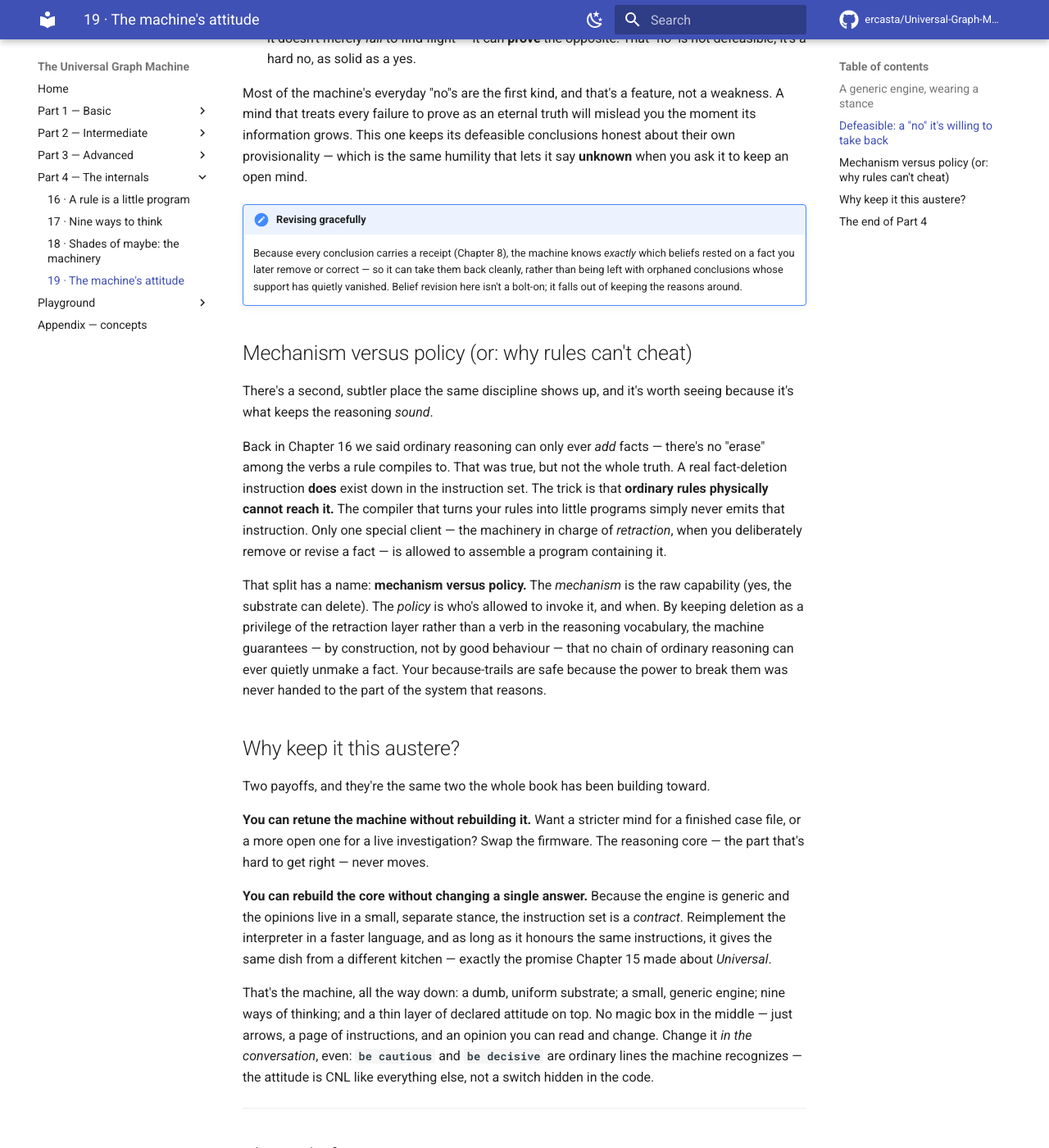
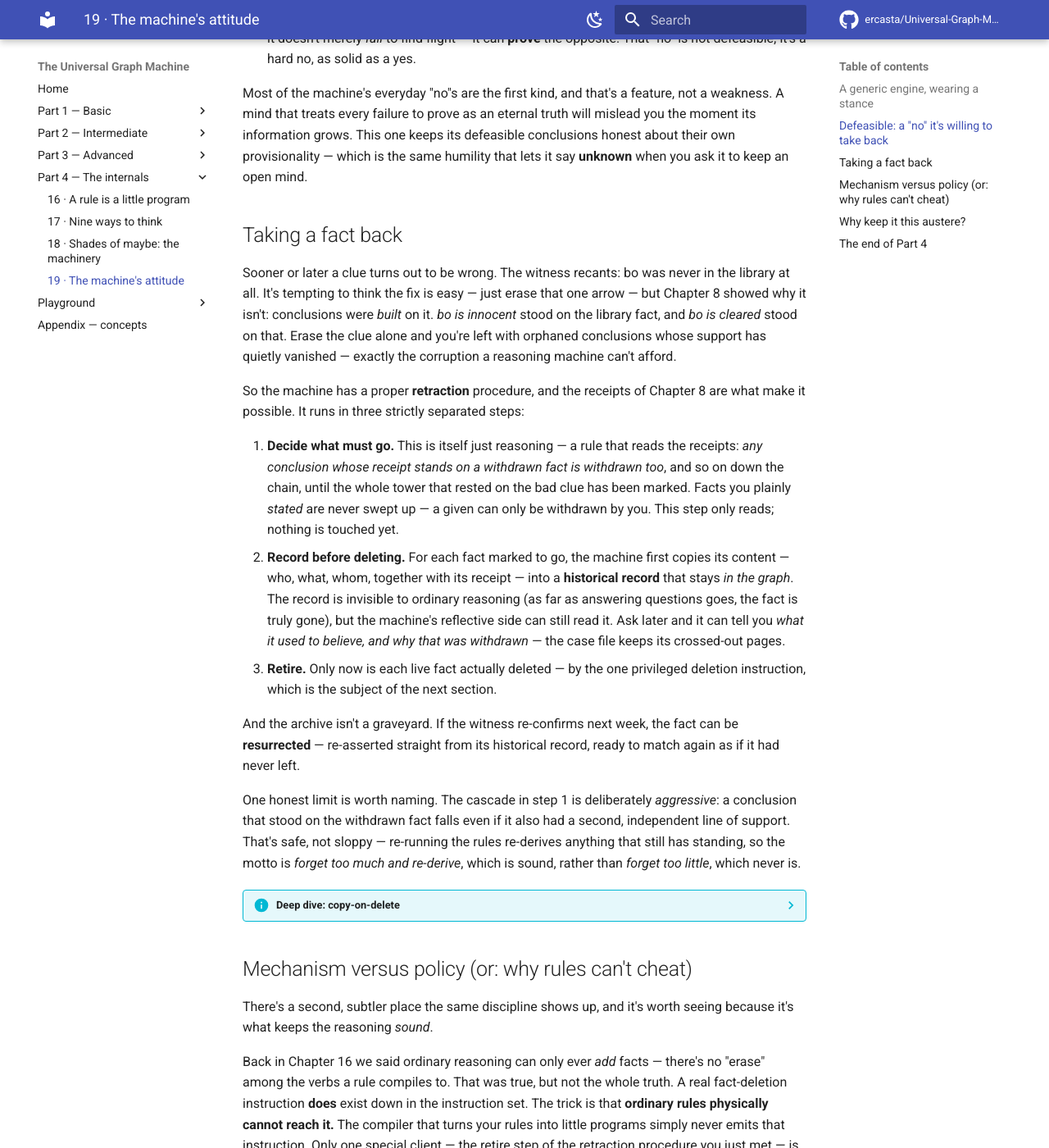
Before and after one commit to ercasta/Universal-Graph-Machine, an MkDocs documentation site: the page built from book/docs/deep/19-firmware.md, in a window 1280 px wide and 1400 px high, scrolled down 1243 px. Shown: the whole window at 82% size. Built offline with MkDocs 1.6.1 and Material for MkDocs 9.7.7, drawn with Linux system fonts in a browser that asks for light colours; comment, search, counter and statistics services are not loaded; some of the changed text lies outside the part shown.

Commit message:
book update

```diff
--- a/book/docs/deep/19-firmware.md
+++ b/book/docs/deep/19-firmware.md
@@ -57,12 +57,52 @@ mislead you the moment its information grows. This one keeps its defeasible
 conclusions honest about their own provisionality — which is the same humility that
 lets it say **unknown** when you ask it to keep an open mind.
 
-!!! note "Revising gracefully"
-    Because every conclusion carries a receipt (Chapter 8), the machine knows
-    *exactly* which beliefs rested on a fact you later remove or correct — so it can
-    take them back cleanly, rather than being left with orphaned conclusions whose
-    support has quietly vanished. Belief revision here isn't a bolt-on; it falls out
-    of keeping the reasons around.
+## Taking a fact back
+
+Sooner or later a clue turns out to be wrong. The witness recants: bo was never
+in the library at all. It's tempting to think the fix is easy — just erase that
+one arrow — but Chapter 8 showed why it isn't: conclusions were *built* on it.
+*bo is innocent* stood on the library fact, and *bo is cleared* stood on that.
+Erase the clue alone and you're left with orphaned conclusions whose support has
+quietly vanished — exactly the corruption a reasoning machine can't afford.
+
+So the machine has a proper **retraction** procedure, and the receipts of
+Chapter 8 are what make it possible. It runs in three strictly separated steps:
+
+1. **Decide what must go.** This is itself just reasoning — a rule that reads
+   the receipts: *any conclusion whose receipt stands on a withdrawn fact is
+   withdrawn too*, and so on down the chain, until the whole tower that rested
+   on the bad clue has been marked. Facts you plainly *stated* are never swept
+   up — a given can only be withdrawn by you. This step only reads; nothing is
+   touched yet.
+2. **Record before deleting.** For each fact marked to go, the machine first
+   copies its content — who, what, whom, together with its receipt — into a
+   **historical record** that stays *in the graph*. The record is invisible to
+   ordinary reasoning (as far as answering questions goes, the fact is truly
+   gone), but the machine's reflective side can still read it. Ask later and it
+   can tell you *what it used to believe, and why that was withdrawn* — the
+   case file keeps its crossed-out pages.
+3. **Retire.** Only now is each live fact actually deleted — by the one
+   privileged deletion instruction, which is the subject of the next section.
+
+And the archive isn't a graveyard. If the witness re-confirms next week, the
+fact can be **resurrected** — re-asserted straight from its historical record,
+ready to match again as if it had never left.
+
+One honest limit is worth naming. The cascade in step 1 is deliberately
+*aggressive*: a conclusion that stood on the withdrawn fact falls even if it
+also had a second, independent line of support. That's safe, not sloppy —
+re-running the rules re-derives anything that still has standing, so the motto
+is *forget too much and re-derive*, which is sound, rather than *forget too
+little*, which never is.
+
+??? info "Deep dive: copy-on-delete"
+    The design's name for this discipline is **copy-on-delete**: archive the
+    pre-image, then really delete — as opposed to merely *hiding* the fact
+    behind a marker (an earlier design, since retired: hidden facts have a way
+    of coming back as zombies). The wider tradition to search for is "truth
+    maintenance systems" — machinery for keeping a belief store consistent as
+    facts come and go — and "belief revision."
 
 ## Mechanism versus policy (or: why rules can't cheat)
 
@@ -74,8 +114,8 @@ no "erase" among the verbs a rule compiles to. That was true, but not the whole
 truth. A real fact-deletion instruction **does** exist down in the instruction set.
 The trick is that **ordinary rules physically cannot reach it.** The compiler that
 turns your rules into little programs simply never emits that instruction. Only one
-special client — the machinery in charge of *retraction*, when you deliberately
-remove or revise a fact — is allowed to assemble a program containing it.
+special client — the retire step of the retraction procedure you just met — is
+allowed to assemble a program containing it.
 
 That split has a name: **mechanism versus policy.** The *mechanism* is the raw
 capability (yes, the substrate can delete). The *policy* is who's allowed to invoke
```
Also changed, not shown: book/docs/appendix/index.md (+23 -2 lines), book/docs/intermediate/08-because.md (+3 -1 lines).
